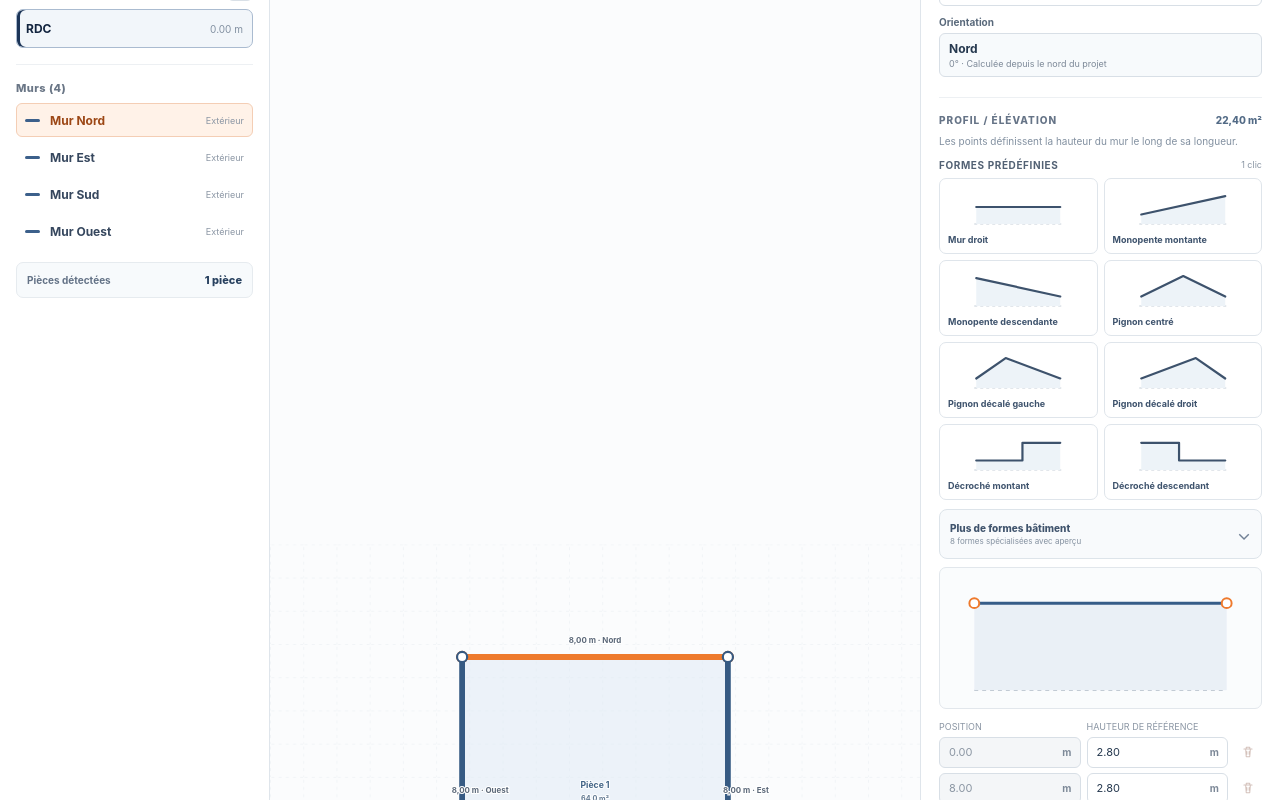
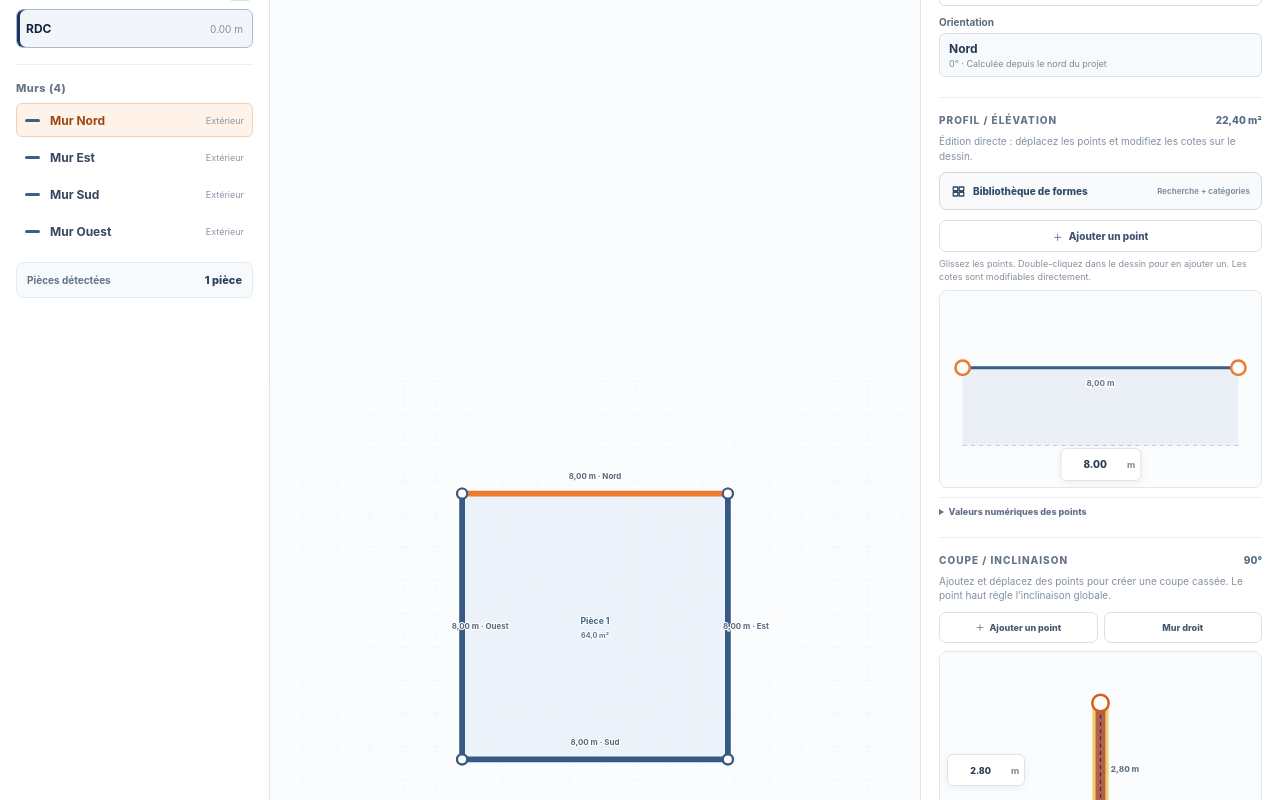
Before and after one commit to Romain76160/donut-energy, a React (Vite) app: page / in a window 1280 px wide. Shown: the part 340-1140 px from the top of the page. Built offline with nearby package versions, Linux system fonts and the light colour scheme.

Commit message:
Intégrer l’édition directe et la bibliothèque dédiée

```diff
--- a/src/components/WallInspector.tsx
+++ b/src/components/WallInspector.tsx
@@ -1,3 +1,4 @@
+import { useState } from "react";
 import { PlusIcon, TrashIcon } from "../icons";
 import { localeFor, materialLabel, orientationLabel, translations, type Language } from "../i18n";
 import {
@@ -12,22 +13,19 @@ import {
   type WallType,
 } from "../model";
 import { wallArea, wallResistance, wallUValue } from "../thermal";
-import {
-  wallProfileFromPreset,
-  wallProfilePresetPoints,
-  type WallProfilePreset,
-} from "../wallProfilePresets";
-import "../wall-profile-presets.css";
+import { normalizeWallSectionProfile } from "../wallInclination";
+import { wallProfileFromPreset, type WallProfilePreset } from "../wallProfilePresets";
+import "../wall-inspector-editing.css";
+import { WallProfileEditor } from "./WallProfileEditor";
 import { WallSectionView } from "./WallSectionView";
-
-type WallPatch = Partial<Wall> & { inclinationDeg?: number };
+import { WallShapeLibrary } from "./WallShapeLibrary";
 
 type Props = {
   wall: Wall | null;
   language: Language;
   automaticOrientation: Orientation | null;
   automaticAzimuth: number | null;
-  onUpdateWall: (patch: WallPatch) => void;
+  onUpdateWall: (patch: Partial<Wall>) => void;
   onUpdateLength: (length: number) => void;
   onAddLayer: () => void;
   onUpdateLayer: (layerId: string, patch: Partial<WallLayer>) => void;
@@ -38,89 +36,66 @@ type Props = {
   onRemoveProfilePoint: (id: string) => void;
 };
 
-type PresetDefinition = {
-  id: WallProfilePreset;
-  fr: string;
-  en: string;
-  descriptionFr?: string;
-  descriptionEn?: string;
-};
-
-const CORE_PRESETS: PresetDefinition[] = [
-  { id: "rectangle", fr: "Mur droit", en: "Straight wall" },
-  { id: "slope-up", fr: "Monopente montante", en: "Rising mono-pitch" },
-  { id: "slope-down", fr: "Monopente descendante", en: "Falling mono-pitch" },
-  { id: "gable-center", fr: "Pignon centré", en: "Centered gable" },
-  { id: "gable-left", fr: "Pignon décalé gauche", en: "Left-offset gable" },
-  { id: "gable-right", fr: "Pignon décalé droit", en: "Right-offset gable" },
-  { id: "step-up", fr: "Décroché montant", en: "Step up" },
-  { id: "step-down", fr: "Décroché descendant", en: "Step down" },
-];
-
-const ADVANCED_PRESETS: PresetDefinition[] = [
-  { id: "parapet-left", fr: "Acrotère gauche", en: "Left parapet", descriptionFr: "Relevé vertical en rive gauche.", descriptionEn: "Raised edge on the left side." },
-  { id: "parapet-right", fr: "Acrotère droit", en: "Right parapet", descriptionFr: "Relevé vertical en rive droite.", descriptionEn: "Raised edge on the right side." },
-  { id: "double-step", fr: "Double décroché", en: "Double step", descriptionFr: "Deux changements successifs de hauteur.", descriptionEn: "Two successive height changes." },
-  { id: "truncated-gable", fr: "Pignon tronqué", en: "Truncated gable", descriptionFr: "Pignon avec sommet horizontal.", descriptionEn: "Gable with a flat top." },
-  { id: "butterfly", fr: "Toiture papillon", en: "Butterfly roof", descriptionFr: "Deux pentes convergent vers le centre.", descriptionEn: "Two slopes meet in a central valley." },
-  { id: "shed", fr: "Shed simple", en: "Single sawtooth", descriptionFr: "Profil industriel en dent de scie.", descriptionEn: "Industrial sawtooth profile." },
-  { id: "double-shed", fr: "Double shed", en: "Double sawtooth", descriptionFr: "Deux dents de scie successives.", descriptionEn: "Two successive sawtooth bays." },
-  { id: "arch", fr: "Voûte approximée", en: "Approximate arch", descriptionFr: "Courbe obtenue avec plusieurs points de profil.", descriptionEn: "Curved shape approximated with profile points." },
-];
-
-function PresetIcon({ preset }: { preset: WallProfilePreset }) {
-  const points = wallProfilePresetPoints(preset).map(([x, y]) => ({ x: 8 + x * 84, y: 4 + y * 34 }));
-  const line = points.map((point) => `${point.x},${point.y}`).join(" ");
-  const polygon = ["8,38", ...points.map((point) => `${point.x},${point.y}`), "92,38"].join(" ");
-  return (
-    <svg viewBox="0 0 100 42" aria-hidden="true">
-      <line className="preset-ground" x1="6" y1="38" x2="94" y2="38" />
-      <polygon className="preset-fill" points={polygon} />
-      <polyline className="preset-line" points={line} />
-    </svg>
-  );
-}
-
-function ProfilePreview({ wall }: { wall: Wall }) {
-  const profile = normalizeProfile(wall);
-  const length = Math.max(0.01, wallLength(wall));
-  const maxHeight = Math.max(3, ...profile.map((point) => point.height)) * 1.12;
-  const width = 292;
-  const height = 142;
-  const padding = 18;
-  const plotWidth = width - padding * 2;
-  const plotHeight = height - padding * 2;
-  const coordinates = profile.map((point) => ({
-    ...point,
-    x: padding + point.position / length * plotWidth,
-    y: height - padding - point.height / maxHeight * plotHeight,
-  }));
-  const polygon = [`${padding},${height - padding}`, ...coordinates.map((point) => `${point.x},${point.y}`), `${width - padding},${height - padding}`].join(" ");
-  return (
-    <svg className="profile-preview" viewBox={`0 0 ${width} ${height}`} aria-label="Profil du mur">
-      <line className="profile-ground" x1={padding} y1={height - padding} x2={width - padding} y2={height - padding} />
-      <polygon className="profile-fill" points={polygon} />
-      <polyline className="profile-line" points={coordinates.map((point) => `${point.x},${point.y}`).join(" ")} />
-      {coordinates.map((point) => <circle key={point.id} className="profile-handle" cx={point.x} cy={point.y} r="5" />)}
-    </svg>
-  );
-}
-
-export function WallInspector({ wall, language, automaticOrientation, automaticAzimuth, onUpdateWall, onUpdateLength, onAddLayer, onUpdateLayer, onRemoveLayer, onUpdateProfile, onSetProfilePreset, onAddProfilePoint, onRemoveProfilePoint }: Props) {
+export function WallInspector({
+  wall,
+  language,
+  automaticOrientation,
+  automaticAzimuth,
+  onUpdateWall,
+  onUpdateLength,
+  onAddLayer,
+  onUpdateLayer,
+  onRemoveLayer,
+  onUpdateProfile,
+  onSetProfilePreset,
+  onAddProfilePoint,
+  onRemoveProfilePoint,
+}: Props) {
+  const [shapeLibraryOpen, setShapeLibraryOpen] = useState(false);
   const text = translations[language];
   const locale = localeFor(language);
   const automaticLabel = language === "fr" ? "Calculée depuis le nord du projet" : "Calculated from project north";
+
   if (!wall) return null;
+
   const profile = normalizeProfile(wall);
   const length = wallLength(wall);
 
   const updatePoint = (id: string, patch: Partial<ProfilePoint>) => {
     const next = profile.map((point, index) => {
       if (point.id !== id) return point;
-      const position = patch.position === undefined ? point.position : index === 0 ? 0 : index === profile.length - 1 ? length : Math.max(0.01, Math.min(length - 0.01, patch.position));
-      return { ...point, ...patch, position, height: patch.height === undefined ? point.height : Math.max(0.1, patch.height) };
+      const position = patch.position === undefined
+        ? point.position
+        : index === 0
+          ? 0
+          : index === profile.length - 1
+            ? length
+            : Math.max(0.01, Math.min(length - 0.01, patch.position));
+      return {
+        ...point,
+        ...patch,
+        position,
+        height: patch.height === undefined ? point.height : Math.max(0.1, patch.height),
+      };
     }).sort((a, b) => a.position - b.position);
     onUpdateProfile(next);
+  };
+
+  const changeHeight = (value: number) => {
+    const height = Math.max(0.5, value);
+    const currentProfile = normalizeProfile(wall);
+    const delta = height - wall.height;
+    const currentSection = normalizeWallSectionProfile(wall);
+    const ratio = height / Math.max(0.1, wall.height);
+    onUpdateWall({
+      height,
+      profile: currentProfile.map((point) => ({ ...point, height: Math.max(0.1, point.height + delta) })),
+      sectionProfile: currentSection.map((point, index) => ({
+        ...point,
+        height: index === 0 ? 0 : index === currentSection.length - 1 ? height : point.height * ratio,
+        offset: point.offset * ratio,
+      })),
+    });
   };
 
   const applyPreset = (preset: WallProfilePreset) => {
@@ -130,56 +105,85 @@ export function WallInspector({ wall, language, automaticOrientation, automaticA
     onUpdateProfile(wallProfileFromPreset(preset, length, wall.height));
   };
 
-  const presetButton = (preset: PresetDefinition, detailed = false) => {
-    const label = language === "fr" ? preset.fr : preset.en;
-    const description = language === "fr" ? preset.descriptionFr : preset.descriptionEn;
-    return (
-      <button type="button" className={`wall-profile-preset${detailed ? " detailed" : ""}`} key={preset.id} onClick={() => applyPreset(preset.id)} aria-label={`${language === "fr" ? "Appliquer" : "Apply"} ${label}`} title={description ?? label}>
-        <PresetIcon preset={preset.id} />
-        <span className="wall-profile-preset-copy"><strong>{label}</strong>{detailed && description ? <small>{description}</small> : null}</span>
-      </button>
-    );
-  };
-
   return (
     <aside className="inspector" aria-label={text.wallPropertiesAria}>
       <h2>{text.wallProperties}</h2>
+
       <div className="property-fields">
-        <label><span>{text.name}</span><input value={wall.name} onChange={(event) => onUpdateWall({ name: event.target.value })} /></label>
-        <label><span>{text.wallType}</span><select value={wall.type} onChange={(event) => onUpdateWall({ type: event.target.value as WallType })}><option value="external">{text.external}</option><option value="internal">{text.internal}</option></select></label>
-        <label><span>{text.length}</span><div className="unit-input"><input type="number" min="0.2" step="0.1" value={length.toFixed(2)} onChange={(event) => onUpdateLength(Number(event.target.value))} /><b>m</b></div></label>
-        <label><span>{text.height}</span><div className="unit-input"><input type="number" min="0.5" step="0.1" value={wall.height} onChange={(event) => { const height = Math.max(0.5, Number(event.target.value)); const currentProfile = normalizeProfile(wall); const delta = height - wall.height; onUpdateWall({ height, profile: currentProfile.map((point) => ({ ...point, height: Math.max(0.1, point.height + delta) })) }); }} /><b>m</b></div></label>
-        <label><span>{text.orientation}</span><div className="orientation-readonly"><strong>{wall.type === "internal" ? text.internal : automaticOrientation ? orientationLabel(automaticOrientation, language) : "—"}</strong><small>{wall.type === "external" && automaticAzimuth !== null ? `${formatNumber(automaticAzimuth, 0, locale)}° · ` : ""}{automaticLabel}</small></div></label>
+        <label>
+          <span>{text.name}</span>
+          <input value={wall.name} onChange={(event) => onUpdateWall({ name: event.target.value })} />
+        </label>
+        <label>
+          <span>{text.wallType}</span>
+          <select value={wall.type} onChange={(event) => onUpdateWall({ type: event.target.value as WallType })}>
+            <option value="external">{text.external}</option>
+            <option value="internal">{text.internal}</option>
+          </select>
+        </label>
+        <label>
+          <span>{text.length}</span>
+          <div className="unit-input">
+            <input type="number" min="0.2" step="0.1" value={length.toFixed(2)} onChange={(event) => onUpdateLength(Number(event.target.value))} />
+            <b>m</b>
+          </div>
+        </label>
+        <label>
+          <span>{text.height}</span>
+          <div className="unit-input">
+            <input type="number" min="0.5" step="0.1" value={wall.height} onChange={(event) => changeHeight(Number(event.target.value))} />
+            <b>m</b>
+          </div>
+        </label>
+        <label>
+          <span>{text.orientation}</span>
+          <div className="orientation-readonly">
+            <strong>{wall.type === "internal" ? text.internal : automaticOrientation ? orientationLabel(automaticOrientation, language) : "—"}</strong>
+            <small>{wall.type === "external" && automaticAzimuth !== null ? `${formatNumber(automaticAzimuth, 0, locale)}° · ` : ""}{automaticLabel}</small>
+          </div>
+        </label>
       </div>
 
       <div className="inspector-section profile-section">
-        <div className="section-title-row"><h3>{text.profile}</h3><span>{formatNumber(wallArea(wall), 2, locale)} m²</span></div>
-        <p className="section-help">{text.profileHelp}</p>
-        <div className="wall-profile-library">
-          <div className="wall-profile-library-title"><strong>{language === "fr" ? "FORMES PRÉDÉFINIES" : "PRESET SHAPES"}</strong><span>{language === "fr" ? "1 clic" : "1 click"}</span></div>
-          <div className="wall-profile-grid">{CORE_PRESETS.map((preset) => presetButton(preset))}</div>
-          <details className="wall-profile-more">
-            <summary><span><strong>{language === "fr" ? "Plus de formes bâtiment" : "More building shapes"}</strong><small>{language === "fr" ? "8 formes spécialisées avec aperçu" : "8 specialised shapes with preview"}</small></span><span className="wall-profile-more-arrow" aria-hidden="true">⌄</span></summary>
-            <p className="wall-profile-more-help">{language === "fr" ? "Bloc optionnel pour les géométries moins courantes. Cliquez sur une vignette pour l’appliquer au mur actuel." : "Optional block for less common geometries. Click a thumbnail to apply it to the current wall."}</p>
-            <div className="wall-profile-grid advanced">{ADVANCED_PRESETS.map((preset) => presetButton(preset, true))}</div>
-          </details>
+        <div className="section-title-row">
+          <h3>{text.profile}</h3>
+          <span>{formatNumber(wallArea(wall), 2, locale)} m²</span>
         </div>
+        <p className="section-help">{language === "fr" ? "Édition directe : déplacez les points et modifiez les cotes sur le dessin." : "Direct editing: drag points and edit dimensions on the drawing."}</p>
 
-        <ProfilePreview wall={wall} />
+        <button type="button" className="shape-library-launch" onClick={() => setShapeLibraryOpen(true)}>
+          <span>
+            <svg viewBox="0 0 20 20" aria-hidden="true"><path d="M3 4h6v5H3zM11 4h6v5h-6zM3 11h6v5H3zM11 11h6v5h-6z" /></svg>
+            {language === "fr" ? "Bibliothèque de formes" : "Shape library"}
+          </span>
+          <small>{language === "fr" ? "Recherche + catégories" : "Search + categories"}</small>
+        </button>
+
+        <WallProfileEditor wall={wall} language={language} onProfileChange={onUpdateProfile} onLengthChange={onUpdateLength} />
+
+        <details className="numeric-point-editor">
+          <summary>{language === "fr" ? "Valeurs numériques des points" : "Numeric point values"}</summary>
           <div className="profile-point-list">
             <div className="profile-point-header"><span>{text.position}</span><span>{text.height}</span><span /></div>
             {profile.map((point, index) => (
               <div className="profile-point-row" key={point.id}>
-              <div className="unit-input compact"><input type="number" min="0" max={length} step="0.1" disabled={index === 0 || index === profile.length - 1} value={point.position.toFixed(2)} onChange={(event) => updatePoint(point.id, { position: Number(event.target.value) })} /><b>m</b></div>
-              <div className="unit-input compact"><input type="number" min="0.1" step="0.1" value={point.height.toFixed(2)} onChange={(event) => updatePoint(point.id, { height: Number(event.target.value) })} /><b>m</b></div>
+                <div className="unit-input compact">
+                  <input type="number" min="0" max={length} step="0.1" disabled={index === 0 || index === profile.length - 1} value={point.position.toFixed(2)} onChange={(event) => updatePoint(point.id, { position: Number(event.target.value) })} />
+                  <b>m</b>
+                </div>
+                <div className="unit-input compact">
+                  <input type="number" min="0.1" step="0.1" value={point.height.toFixed(2)} onChange={(event) => updatePoint(point.id, { height: Number(event.target.value) })} />
+                  <b>m</b>
+                </div>
                 <button className="icon-button" disabled={index === 0 || index === profile.length - 1 || profile.length <= 2} onClick={() => onRemoveProfilePoint(point.id)} aria-label={text.deletePoint}><TrashIcon /></button>
               </div>
             ))}
           </div>
           <button className="add-layer-button" onClick={onAddProfilePoint}><PlusIcon /> {text.addProfilePoint}</button>
+        </details>
       </div>
 
-      <WallSectionView wall={wall} language={language} onInclinationChange={(inclinationDeg) => onUpdateWall({ inclinationDeg })} />
+      <WallSectionView wall={wall} language={language} onUpdateWall={onUpdateWall} onHeightChange={changeHeight} />
 
       <div className="inspector-section">
         <h3>{text.composition}</h3>
@@ -189,9 +193,22 @@ export function WallInspector({ wall, language, automaticOrientation, automaticA
             const displayedMaterial = materialLabel(layer.name, language);
             return (
               <div className="layer-row" key={layer.id}>
-                <span className="drag-dots" aria-hidden="true">⠿</span><span className="material-swatch" style={{ backgroundColor: layer.color }} />
-                <select aria-label={text.material} value={layer.name} onChange={(event) => { const material = MATERIALS.find((item) => item.name === event.target.value); if (material) onUpdateLayer(layer.id, material); }}>{MATERIALS.map((material) => <option key={material.name} value={material.name}>{materialLabel(material.name, language)}</option>)}</select>
-                <div className="unit-input compact"><input aria-label={text.thicknessOf(displayedMaterial)} type="number" min="1" step="1" value={layer.thicknessMm} onChange={(event) => onUpdateLayer(layer.id, { thicknessMm: Math.max(1, Number(event.target.value)) })} /><b>mm</b></div>
+                <span className="drag-dots" aria-hidden="true">⠿</span>
+                <span className="material-swatch" style={{ backgroundColor: layer.color }} />
+                <select
+                  aria-label={text.material}
+                  value={layer.name}
+                  onChange={(event) => {
+                    const material = MATERIALS.find((item) => item.name === event.target.value);
+                    if (material) onUpdateLayer(layer.id, material);
+                  }}
+                >
+                  {MATERIALS.map((material) => <option key={material.name} value={material.name}>{materialLabel(material.name, language)}</option>)}
+                </select>
+                <div className="unit-input compact">
+                  <input aria-label={text.thicknessOf(displayedMaterial)} type="number" min="1" step="1" value={layer.thicknessMm} onChange={(event) => onUpdateLayer(layer.id, { thicknessMm: Math.max(1, Number(event.target.value)) })} />
+                  <b>mm</b>
+                </div>
                 <button className="icon-button" aria-label={text.deleteMaterial(displayedMaterial)} onClick={() => onRemoveLayer(layer.id)} disabled={wall.layers.length === 1}><TrashIcon /></button>
               </div>
             );
@@ -202,8 +219,14 @@ export function WallInspector({ wall, language, automaticOrientation, automaticA
 
       <div className="inspector-section performance-section">
         <h3>{text.performances}</h3>
-        <dl className="performance-list"><div><dt>R</dt><dd><strong>R = {formatNumber(wallResistance(wall), 2, locale)}</strong> m²·K/W</dd></div><div><dt>U</dt><dd><strong>U = {formatNumber(wallUValue(wall), 2, locale)}</strong> W/m²·K</dd></div><div><dt>□</dt><dd><strong>{text.surface} = {formatNumber(wallArea(wall), 2, locale)}</strong> m²</dd></div></dl>
+        <dl className="performance-list">
+          <div><dt>R</dt><dd><strong>R = {formatNumber(wallResistance(wall), 2, locale)}</strong> m²·K/W</dd></div>
+          <div><dt>U</dt><dd><strong>U = {formatNumber(wallUValue(wall), 2, locale)}</strong> W/m²·K</dd></div>
+          <div><dt>□</dt><dd><strong>{text.surface} = {formatNumber(wallArea(wall), 2, locale)}</strong> m²</dd></div>
+        </dl>
       </div>
+
+      {shapeLibraryOpen ? <WallShapeLibrary language={language} onApply={applyPreset} onClose={() => setShapeLibraryOpen(false)} /> : null}
     </aside>
   );
 }
```
Lines whose indentation alone changed are shown as unchanged.
